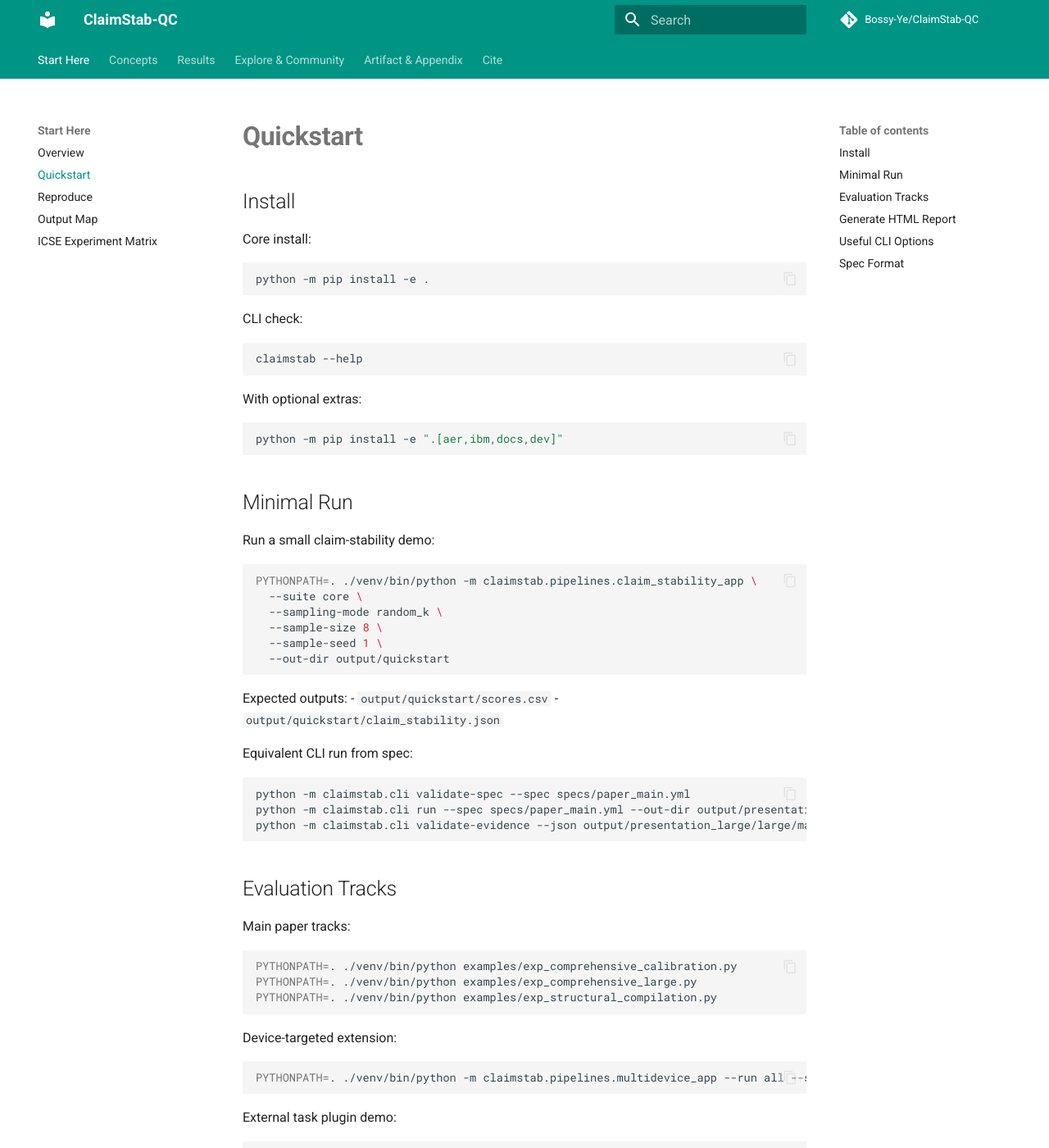
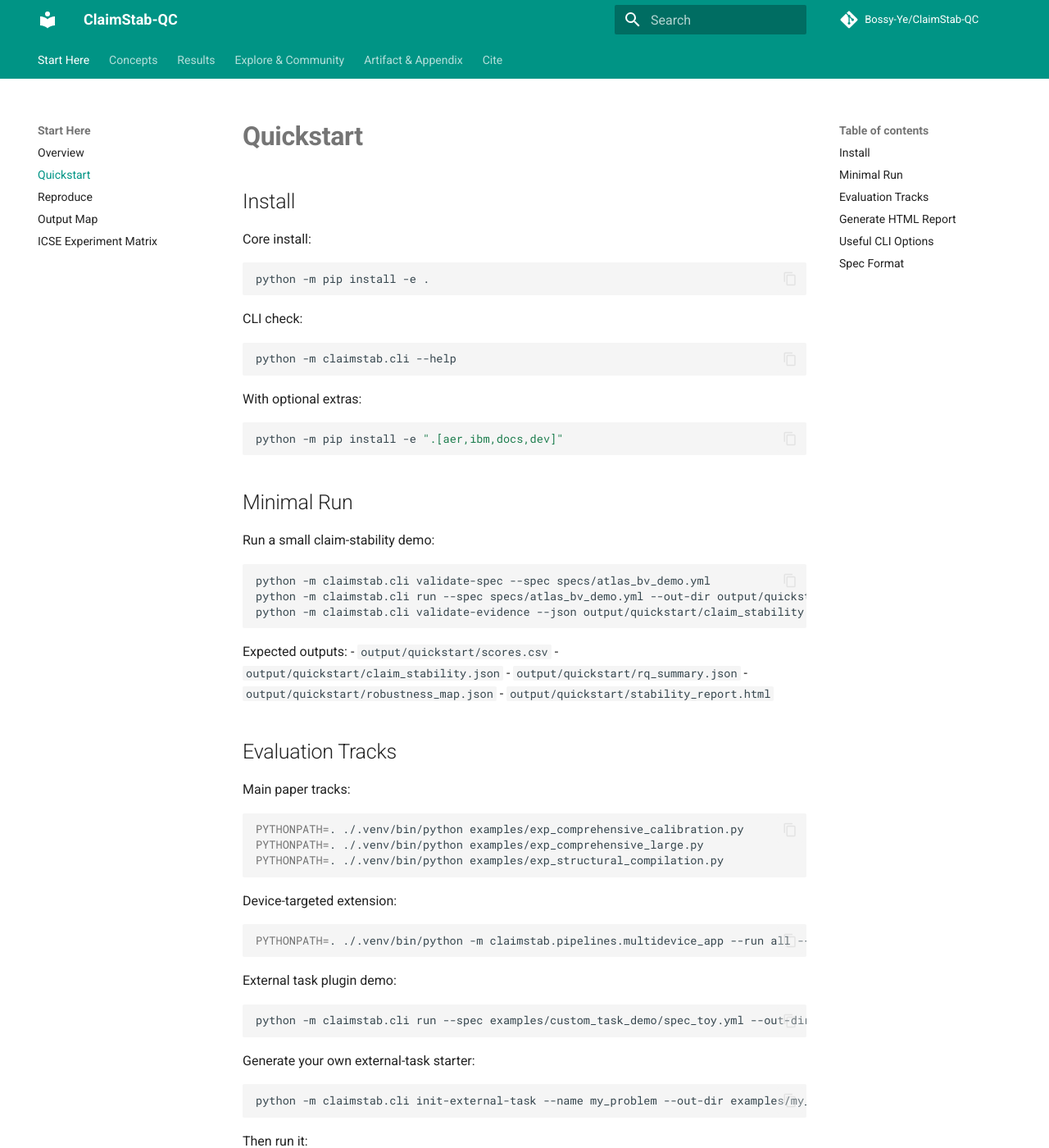
Before and after one commit to Bossy-Ye/ClaimStab-QC, an MkDocs documentation site: the page built from docs/quickstart.md, in a window 1280 px wide and 1400 px high. Shown: the whole window at 82% size. Built offline with MkDocs 1.6.1 and Material for MkDocs 9.7.7, drawn with Linux system fonts in a browser that asks for light colours; comment, search, counter and statistics services are not loaded; some of the changed text lies outside the part shown.

Commit message:
docs+cli: fix contributor onboarding path and canonical quickstart

````diff
--- a/docs/quickstart.md
+++ b/docs/quickstart.md
@@ -22,36 +22,29 @@
 Run a small claim-stability demo:
 
 ```bash
-PYTHONPATH=. ./venv/bin/python -m claimstab.pipelines.claim_stability_app \
-  --suite core \
-  --sampling-mode random_k \
-  --sample-size 8 \
-  --sample-seed 1 \
-  --out-dir output/quickstart
+python -m claimstab.cli validate-spec --spec specs/atlas_bv_demo.yml
+python -m claimstab.cli run --spec specs/atlas_bv_demo.yml --out-dir output/quickstart --report
+python -m claimstab.cli validate-evidence --json output/quickstart/claim_stability.json
 ```
 
 Expected outputs:
 - `output/quickstart/scores.csv`
 - `output/quickstart/claim_stability.json`
-
-Equivalent CLI run from spec:
-```bash
-python -m claimstab.cli validate-spec --spec specs/paper_main.yml
-python -m claimstab.cli run --spec specs/paper_main.yml --out-dir output/presentation_large/large/maxcut_ranking --report
-python -m claimstab.cli validate-evidence --json output/presentation_large/large/maxcut_ranking/claim_stability.json
-```
+- `output/quickstart/rq_summary.json`
+- `output/quickstart/robustness_map.json`
+- `output/quickstart/stability_report.html`
 
 ## Evaluation Tracks
 Main paper tracks:
 ```bash
-PYTHONPATH=. ./venv/bin/python examples/exp_comprehensive_calibration.py
-PYTHONPATH=. ./venv/bin/python examples/exp_comprehensive_large.py
-PYTHONPATH=. ./venv/bin/python examples/exp_structural_compilation.py
+PYTHONPATH=. ./.venv/bin/python examples/exp_comprehensive_calibration.py
+PYTHONPATH=. ./.venv/bin/python examples/exp_comprehensive_large.py
+PYTHONPATH=. ./.venv/bin/python examples/exp_structural_compilation.py
 ```
 
 Device-targeted extension:
 ```bash
-PYTHONPATH=. ./venv/bin/python -m claimstab.pipelines.multidevice_app --run all --suite standard --out-dir output/multidevice_full
+PYTHONPATH=. ./.venv/bin/python -m claimstab.pipelines.multidevice_app --run all --suite standard --out-dir output/multidevice_full
 ```
 
 External task plugin demo:
@@ -76,7 +69,7 @@
 
 ## Generate HTML Report
 ```bash
-PYTHONPATH=. ./venv/bin/python -m claimstab.scripts.generate_stability_report \
+PYTHONPATH=. ./.venv/bin/python -m claimstab.scripts.generate_stability_report \
   --json output/quickstart/claim_stability.json \
   --out output/quickstart/stability_report.html
 ```
@@ -96,10 +89,10 @@
 - `examples/specs/perturbation_spec.yaml`
 - `specs/atlas_bv_demo.yml` (small end-to-end publishable example)
 
-Example run with a spec file:
+Advanced direct pipeline entrypoint (secondary path):
 
 ```bash
-PYTHONPATH=. ./venv/bin/python -m claimstab.pipelines.claim_stability_app \
+PYTHONPATH=. ./.venv/bin/python -m claimstab.pipelines.claim_stability_app \
   --suite core \
   --spec examples/specs/claim_spec.yaml \
   --out-dir output/spec_run
@@ -117,7 +110,7 @@
 
 ```bash
 MPLBACKEND=Agg MPLCONFIGDIR=/tmp/mplcache XDG_CACHE_HOME=/tmp/cache \
-PYTHONPATH=. ./venv/bin/python -m claimstab.scripts.generate_stability_report \
+PYTHONPATH=. ./.venv/bin/python -m claimstab.scripts.generate_stability_report \
   --json output/quickstart/claim_stability.json \
   --out output/quickstart/stability_report_plots.html \
   --with-plots
````
Also changed, not shown: other parts of docs/quickstart.md (+1 -1 lines), CONTRIBUTING.md (+6 -6 lines), README.md (+3 -3 lines), 1 other file.
